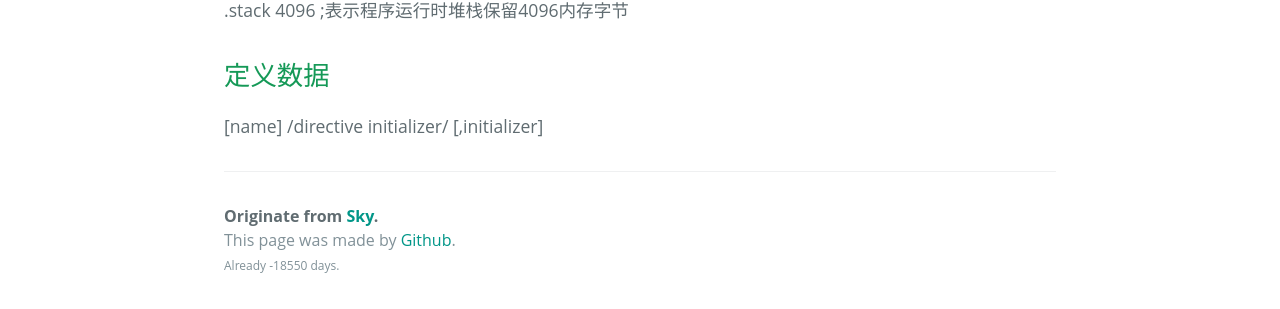
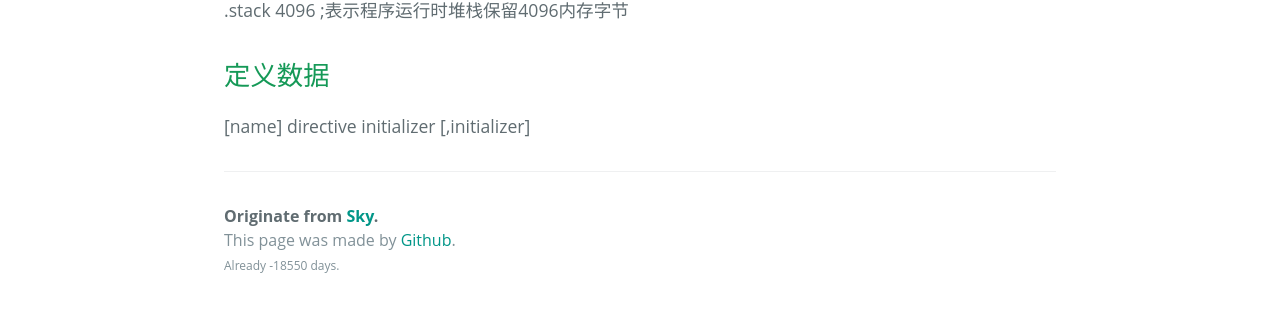
Before and after one commit to NishikinoSky/NishikinoSky.github.io, a Jekyll site: the page built from _posts/2021-3-2-x86Assembly.md, in a window 1280 px wide and 1219 px high. Shown: the part 895-1204 px from the top of the window. Built offline with Jekyll 4.4.1, drawn with Linux system fonts in a browser that asks for light colours; some web fonts are replaced.

```diff
--- a/_posts/2021-3-2-x86Assembly.md
+++ b/_posts/2021-3-2-x86Assembly.md
@@ -25,4 +25,4 @@ stickie: false
 
 ## 定义数据
 
-[name] /directive initializer/ [,initializer]
+[name] directive initializer [,initializer]
```
